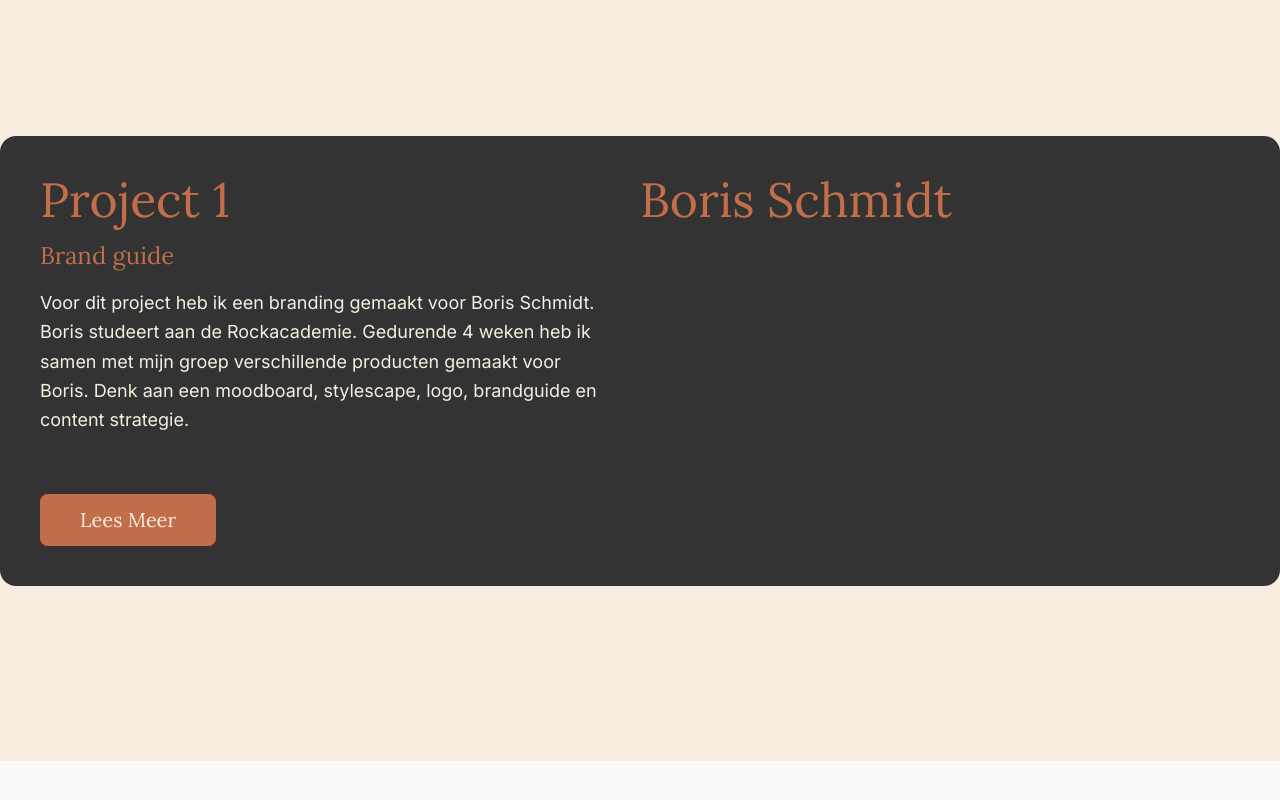
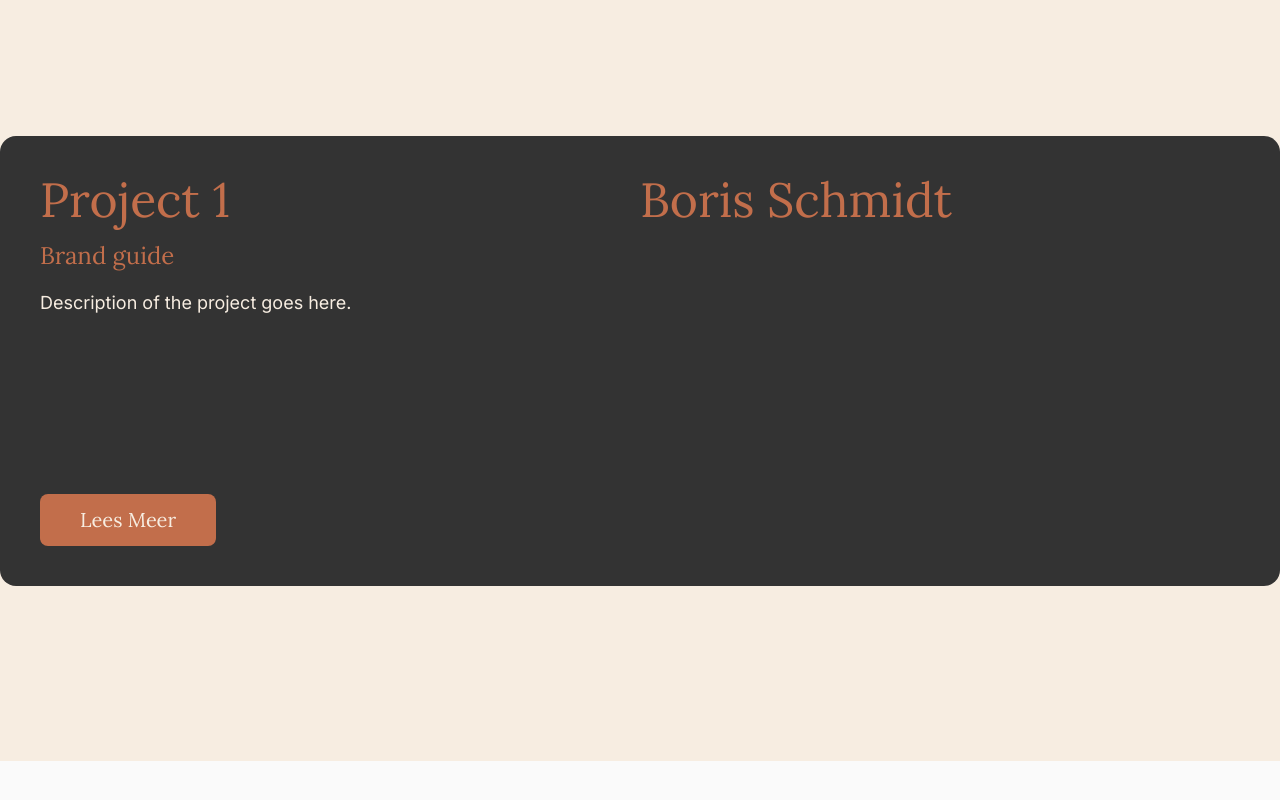
Before and after one commit to dromique/site, a Next.js app: page / in a window 1280 px wide. Shown: the part 1239-2039 px from the top of the page. Built offline with nearby package versions, Linux system fonts and the light colour scheme.

Commit message:
added read me

```diff
--- a/app/components/cardStack.tsx
+++ b/app/components/cardStack.tsx
@@ -17,7 +17,7 @@
 const CardStack: React.FC<CardStackProps> = ({
   title = "Project 1",
   subtitle = "Boris Schmidt",
-  description = "Voor dit project heb ik een branding gemaakt voor Boris Schmidt...",
+  description = "Description of the project goes here.",
   buttonText = "Lees Meer",
   buttonLink = "/project1",
   brandingTitle = "Branding",
--- a/app/components/vertical-scroll-section.tsx
+++ b/app/components/vertical-scroll-section.tsx
@@ -11,8 +11,7 @@
   {
     title: "Project 1",
     subtitle: "Brand guide",
-    description:
-      "Voor dit project heb ik een branding gemaakt voor Boris Schmidt. Boris studeert aan de Rockacademie. Gedurende 4 weken heb ik samen met mijn groep verschillende producten gemaakt voor Boris. Denk aan een moodboard, stylescape, logo, brandguide en content strategie.",
+    description: "Description of the project goes here.",
     buttonText: "Lees Meer",
     buttonLink: "/project1",
     brandingTitle: "Boris Schmidt",
@@ -22,8 +21,7 @@
   {
     title: "Project 2",
     subtitle: "Experience playground",
-    description:
-      "Voor dit project heb ik samen met mijn groepsgenoten een UX-design gemaakt voor Cardan. Cardan is een bedrijf dat zich richt op het verbeteren van de toegankelijkheid van websites.",
+    description: "Description of the project goes here.",
     buttonText: "Lees Meer",
     buttonLink: "/project2",
     brandingTitle: "Cardan",
@@ -33,8 +31,7 @@
   {
     title: "Project 3",
     subtitle: "Pong",
-    description:
-      "Dit project gaat over de development van project 2: Create That UX. In dit project heb ik samen met mijn groepsgenoten gewerkt aan het coderen en ontwikkelen van de ontworpen UX uit project 2.",
+    description: "Description of the project goes here.",
     buttonText: "Lees Meer",
     buttonLink: "/project3",
     brandingTitle: "Project X",
```
Also changed, not shown: 1 other file (tests, documents, lock files or other folders).
